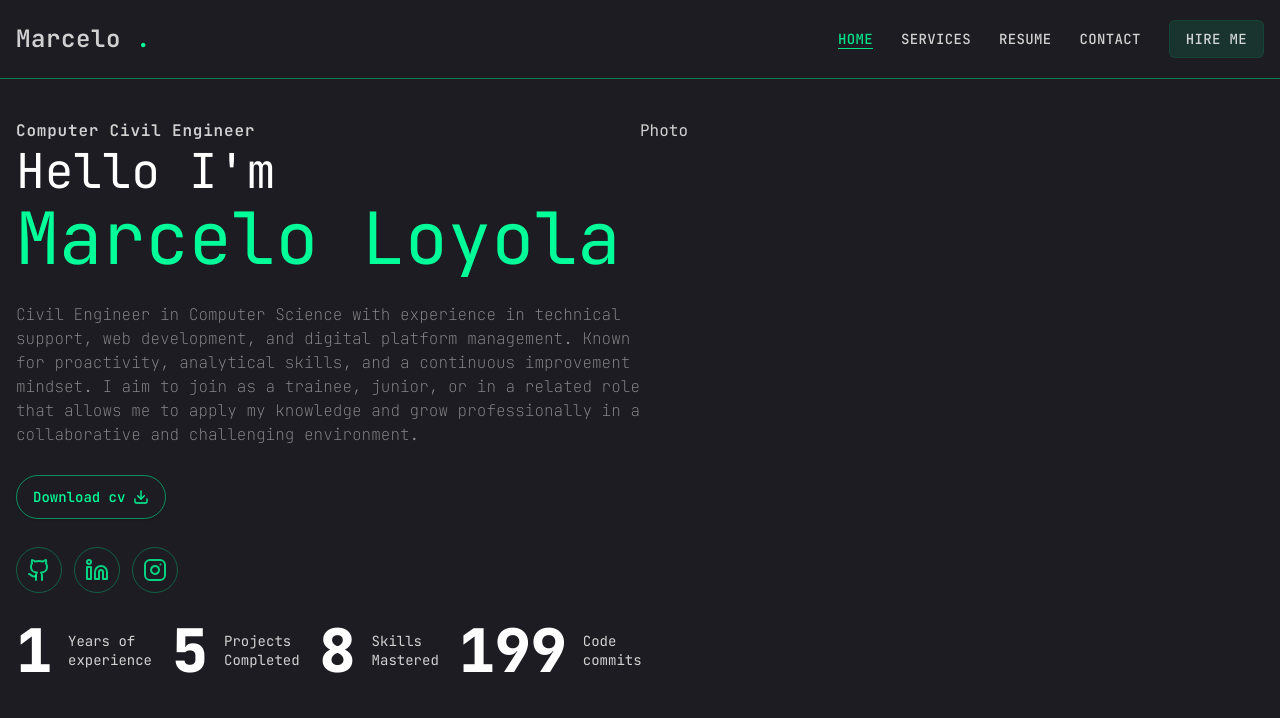
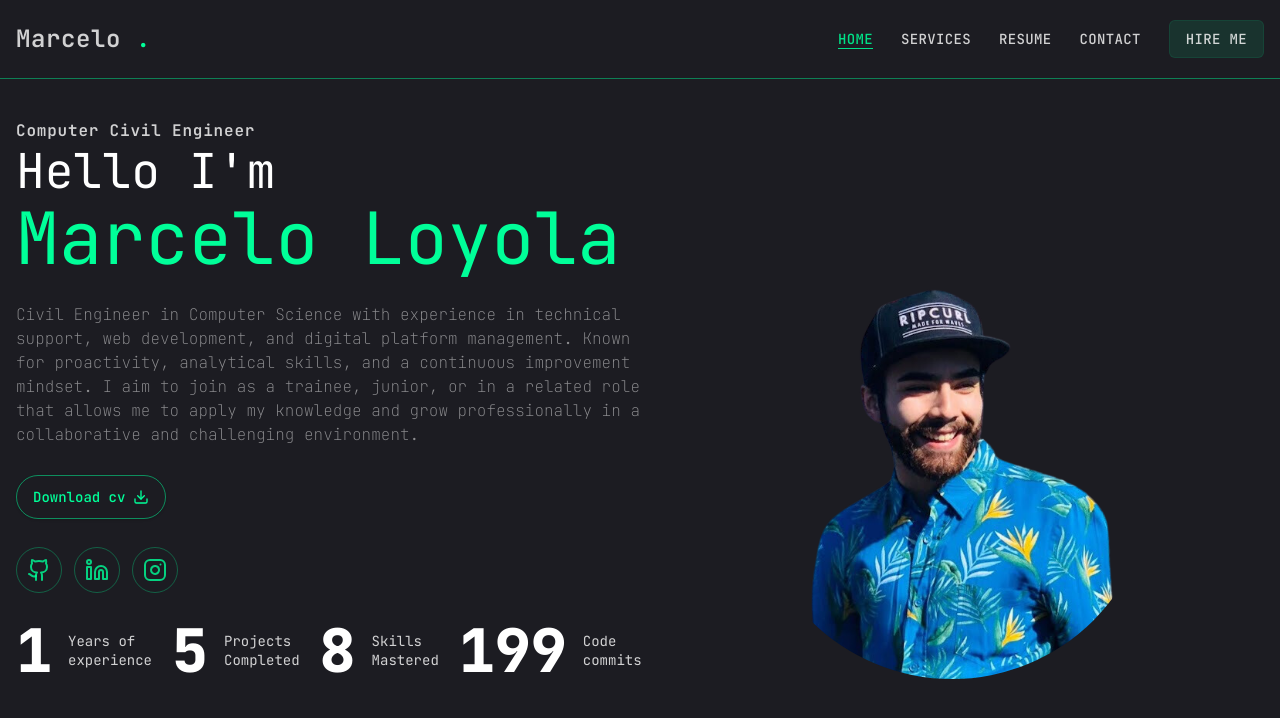
Before and after one commit to Blacklifth/myportfolio, a Next.js app: page / in a window 1280 px wide. Shown: the top 718 px of the page. Built offline with nearby package versions, Linux system fonts and the light colour scheme.

Commit message:
added photo to the page

```diff
--- a/app/page.tsx
+++ b/app/page.tsx
@@ -1,4 +1,5 @@
 import Container from "@/components/Container";
+import Photo from "@/components/Photo";
 import SocialLinks from "@/components/SocialLinks";
 import Statistics from "@/components/Statistics";
 import { Button } from "@/components/ui/button";
@@ -35,7 +36,7 @@ export default function Home() {
                     <Statistics />
                 </div>
                 {/*Photo*/}
-                <div>Photo</div>
+                <Photo />
             </Container>
         </div>
     );
--- /dev/null
+++ b/components/Photo.tsx
@@ -0,0 +1,27 @@
+import React from "react";
+import Hero from "@/public/images/Hero.svg";
+import Image from "next/image";
+
+const Photo = () => {
+    return (
+        <div className="w-full h-full relative flex items-center justify-center">
+            <div className="relative">
+                <div className="absolute top-1/2 left-1/2 transform -translate-x-1/2 -translate-y-1/2 z-10">
+                    <div className="w-[250px] h-[250px] lg:w-[400px] lg:h-[400px] mix-blend-lighten overflow-hidden rounded-full ">
+                        <Image
+                            src={Hero}
+                            alt="hero Image"
+                            width={400}
+                            height={400}
+                            quality={100}
+                            priority
+                            className="object-contain w-full h-full"
+                        />
+                    </div>
+                </div>
+            </div>
+        </div>
+    );
+};
+
+export default Photo;
```
Also changed, not shown: public/images/Hero.svg (added).
